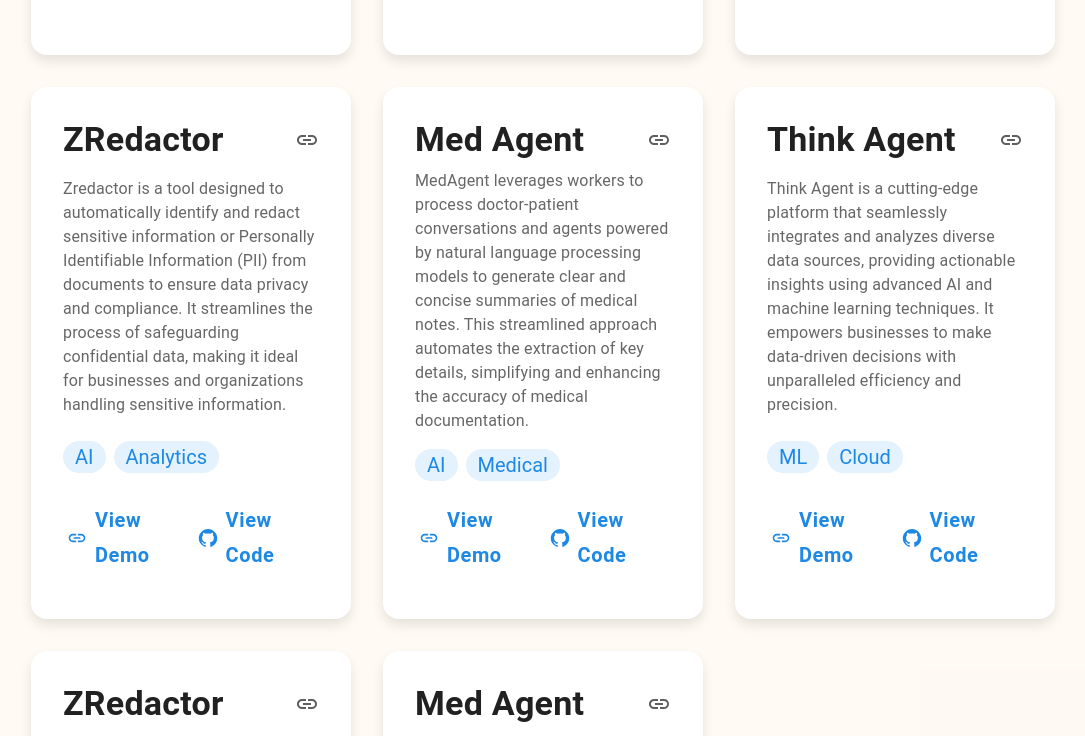
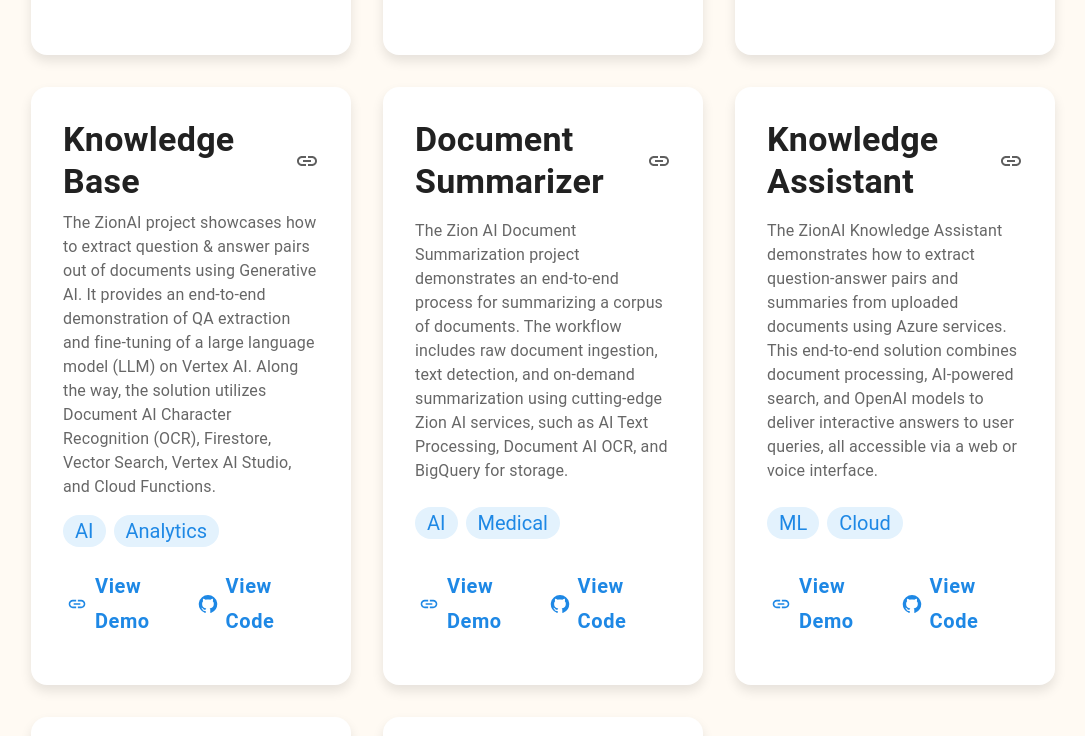
Before and after one commit to ZionClouds/Zion-ShowCase, a React (Create React App) app in the folder frontend/: page /projects in a window 1280 px wide. Shown: the part 1364-2100 px from the top of the page, without its empty margins (97-1182 px from the left). Built offline with nearby package versions, Linux system fonts and the light colour scheme.

Commit message:
updates docker file

```diff
--- a/frontend/src/pages/ProjectsPage.jsx
+++ b/frontend/src/pages/ProjectsPage.jsx
@@ -116,31 +116,31 @@
                 codeLink: "https://github.com/ZionClouds/ZionDataFusionAI",
               },
               {
-                title: "ZRedactor",
+                title: "Knowledge Base",
                 description:
-                  "Zredactor is a tool designed to automatically identify and redact sensitive information or Personally Identifiable Information (PII) from documents to ensure data privacy and compliance. It streamlines the process of safeguarding confidential data, making it ideal for businesses and organizations handling sensitive information.",
+                  "The ZionAI project showcases how to extract question & answer pairs out of documents using Generative AI. It provides an end-to-end demonstration of QA extraction and fine-tuning of a large language model (LLM) on Vertex AI. Along the way, the solution utilizes Document AI Character Recognition (OCR), Firestore, Vector Search, Vertex AI Studio, and Cloud Functions.",
                 tags: ["AI", "Analytics"],
-                demoLink: "https://redactor-frontend-391657484843.us-central1.run.app/",
-                codeLink: "https://github.com/ZionClouds/zredactor-v2",
+                demoLink: "https://knowledge-base-app-848342910896.us-central1.run.app/",
+                codeLink: "https://github.com/ZionClouds/ZionAI-GCP-Knowledge-Base",
               },
               {
-                title: "Med Agent",
+                title: "Document Summarizer",
                 description:
-                  "MedAgent leverages workers to process doctor-patient conversations and agents powered by natural language processing models to generate clear and concise summaries of medical notes. This streamlined approach automates the extraction of key details, simplifying and enhancing the accuracy of medical documentation.",
+                  "The Zion AI Document Summarization project demonstrates an end-to-end process for summarizing a corpus of documents. The workflow includes raw document ingestion, text detection, and on-demand summarization using cutting-edge Zion AI services, such as AI Text Processing, Document AI OCR, and BigQuery for storage.",
                 tags: ["AI", "Medical"],
-                demoLink: "https://medflow-jagoh3evy7f-cafrontend.victoriouswave-a4fd2c3d.eastus2.azurecontainerapps.io",
-                codeLink: "https://github.com/ZionClouds/ZionAIMedFlow/tree/easy-auth-UI",
+                demoLink: "https://document-summarizer-app-848342910896.us-central1.run.app/",
+                codeLink: "https://github.com/ZionClouds/ZionAI-GCP-Doc-Summarizer",
               },
               {
-                title: "Think Agent",
+                title: "Knowledge Assistant",
                 description:
-                  "Think Agent is a cutting-edge platform that seamlessly integrates and analyzes diverse data sources, providing actionable insights using advanced AI and machine learning techniques. It empowers businesses to make data-driven decisions with unparalleled efficiency and precision.",
+                  "The ZionAI Knowledge Assistant demonstrates how to extract question-answer pairs and summaries from uploaded documents using Azure services. This end-to-end solution combines document processing, AI-powered search, and OpenAI models to deliver interactive answers to user queries, all accessible via a web or voice interface.",
                 tags: ["ML", "Cloud"],
-                demoLink: "https://datafusionaikt-tqzc-ca.bravepebble-57996cdf.eastus.azurecontainerapps.io",
-                codeLink: "https://github.com/ZionClouds/ZionDataFusionAI",
+                demoLink: "https://zionai-knowledge-assistant.kindpond-7b48492d.eastus.azurecontainerapps.io/",
+                codeLink: "https://github.com/ZionClouds/Zion-Knowledge-Assistant",
               },
               {
-                title: "ZRedactor",
+                title: "Reveal",
                 description:
                   "Zredactor is a tool designed to automatically identify and redact sensitive information or Personally Identifiable Information (PII) from documents to ensure data privacy and compliance. It streamlines the process of safeguarding confidential data, making it ideal for businesses and organizations handling sensitive information.",
                 tags: ["AI", "Analytics"],
```
Also changed, not shown: 1 other file (tests, documents, lock files or other folders).
